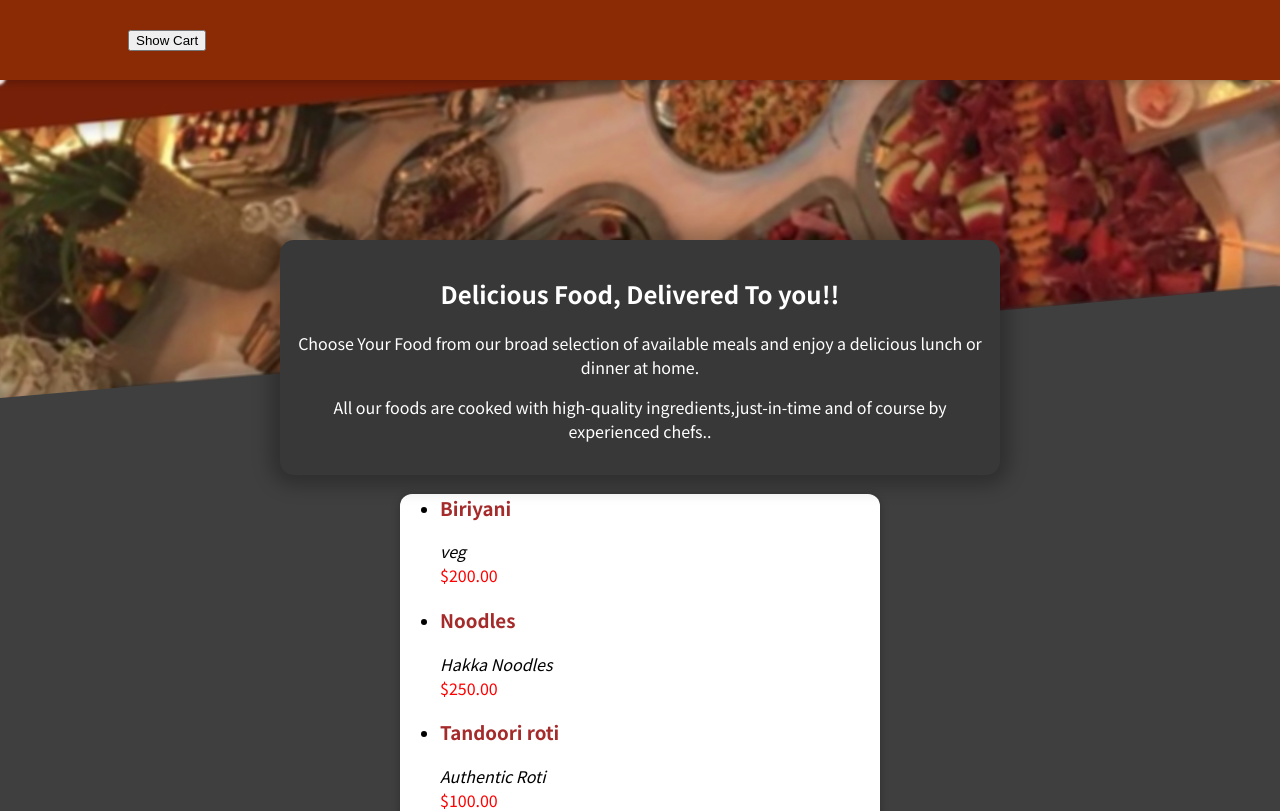
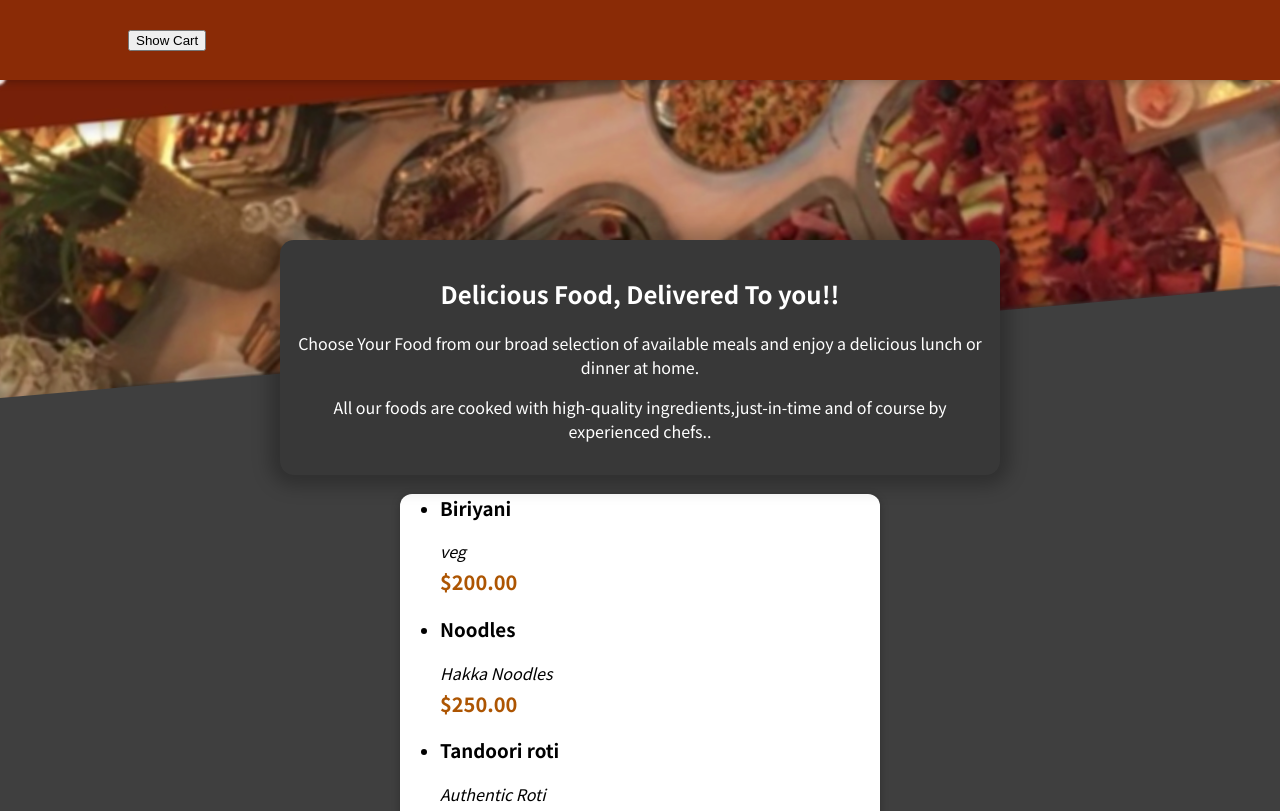
Before and after one commit to reshmalb/OrderFoodApp, a React (Create React App) app: page / in a window 1280 px wide. Shown: the top 811 px of the page. Built offline with nearby package versions, Linux system fonts and the light colour scheme.

Commit message:
css changed

```diff
--- a/src/Components/Meals/Mealitem/MealItem.module.css
+++ b/src/Components/Meals/Mealitem/MealItem.module.css
@@ -1,10 +1,22 @@
-.price{
-    color:red;
-}
-.description{
-    color:black;
+.meal {
+    display: flex;
+    justify-content: space-between;
+    margin: 1rem;
+    padding-bottom: 1rem;
+    border-bottom: 1px solid #ccc;
+  }
+
+  .meal h3 {
+    margin: 0 0 0.25rem 0;
+  }
+
+  .description {
     font-style: italic;
-}
-.name{
-    color:brown
-}
+  }
+
+  .price {
+    margin-top: 0.25rem;
+    font-weight: bold;
+    color: #ad5502;
+    font-size: 1.25rem;
+  }
```
